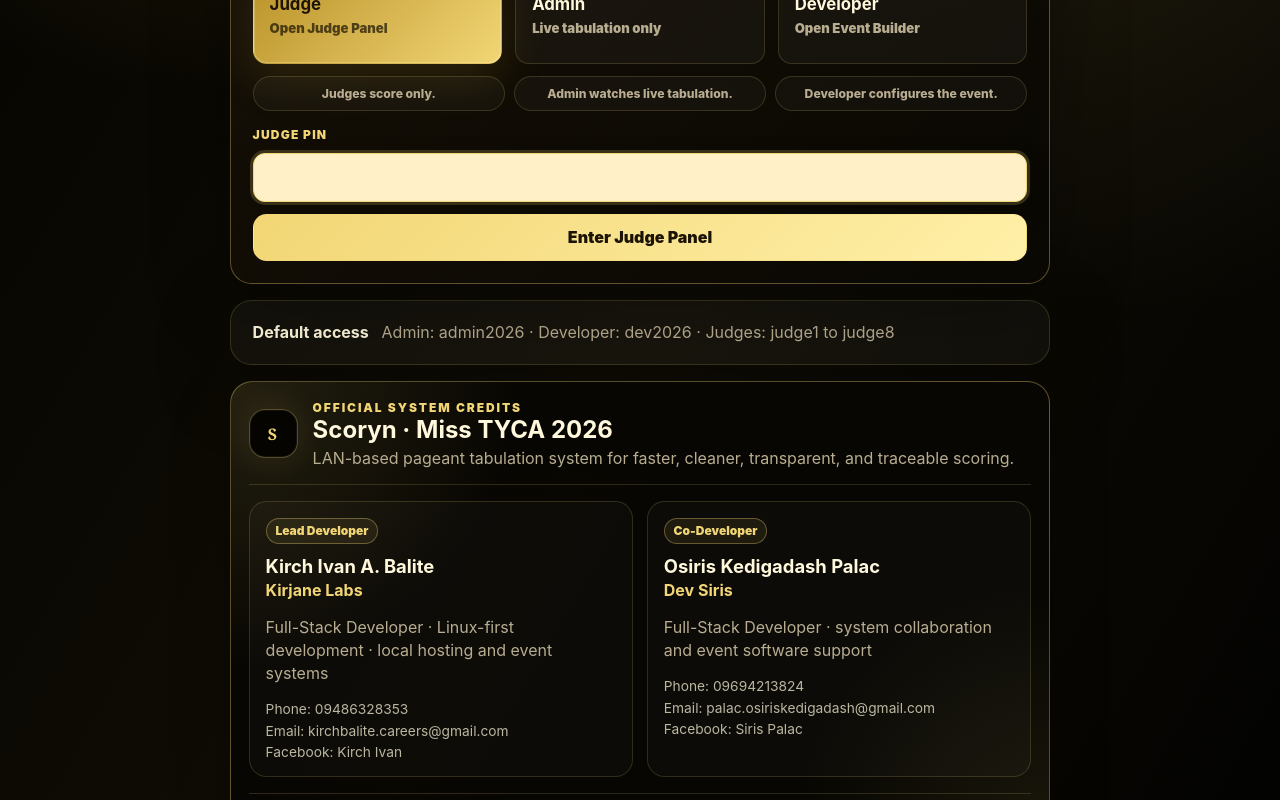
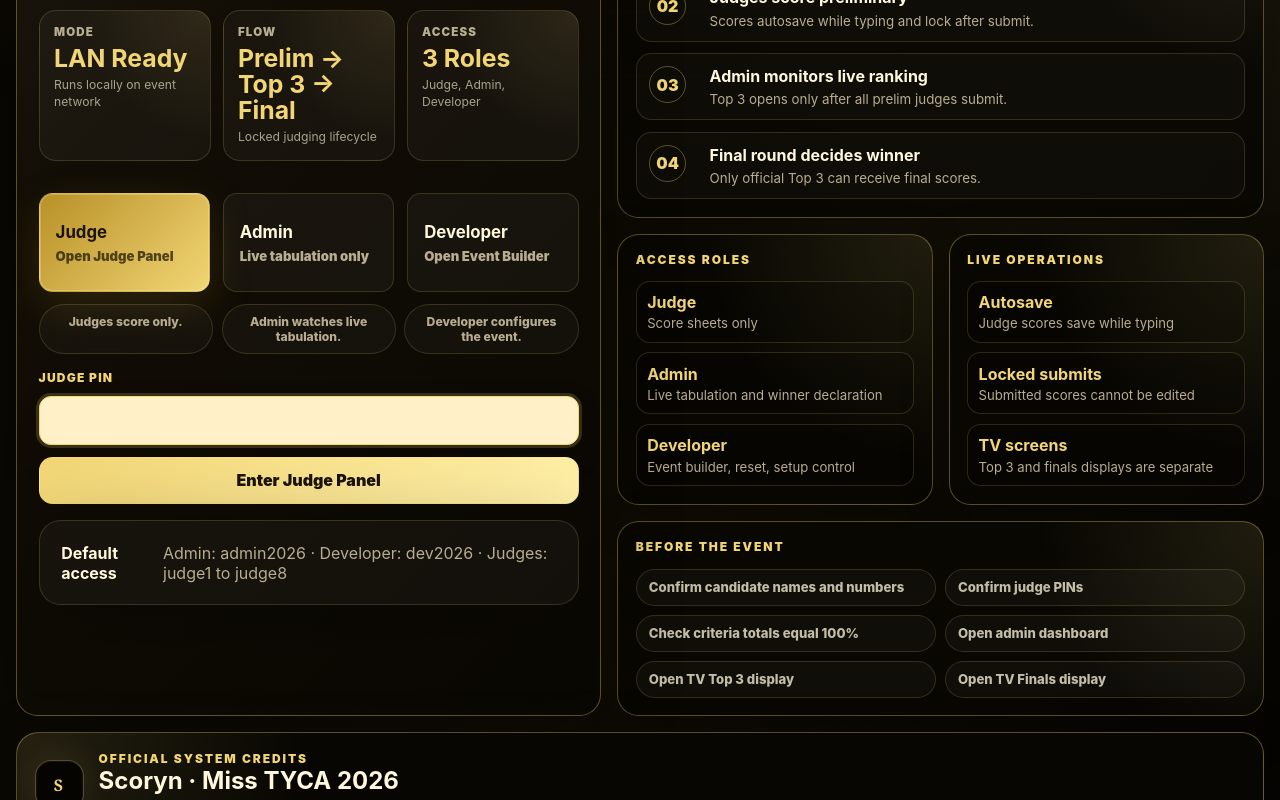
Before and after one commit to DevN4iru/scoryn-tyca-lan, a React (Vite) app: page / in a window 1280 px wide. Shown: the part 500-1300 px from the top of the page. Built offline with nearby package versions, Linux system fonts and the light colour scheme.

Commit message:
Expand landing guide and official footer

```diff
--- a/src/App.jsx
+++ b/src/App.jsx
@@ -89,47 +89,53 @@ function SectionTitle({ eyebrow, title, children }) {
   );
 }
 
-// OFFICIAL_CREDITS_FOOTER_PATCH:
-// Official credits footer for the Scoryn TYCA LAN event system.
+// LANDING_GUIDE_FOOTER_PATCH:
+// Official system guide and credits for the Scoryn TYCA LAN event system.
 function CreditsFooter() {
   const year = new Date().getFullYear();
 
   return (
-    <footer className="credits-footer">
+    <footer className="credits-footer credits-footer-pro">
       <div className="credits-brand">
         <div className="logo-mark small">S</div>
         <div>
           <div className="eyebrow">Official System Credits</div>
           <h2>Scoryn · Miss TYCA 2026</h2>
           <p>
-            LAN-based pageant tabulation system for faster, cleaner, transparent,
-            and traceable scoring.
+            Built for transparent pageant scoring, locked judge submissions,
+            traceable scoring history, live tabulation, and LAN-ready event operations.
           </p>
         </div>
       </div>
 
-      <div className="credits-grid">
-        <article>
+      <div className="credits-grid credits-grid-pro">
+        <article className="credit-dev-card lead">
           <span className="pill">Lead Developer</span>
           <h3>Kirch Ivan A. Balite</h3>
           <strong>Kirjane Labs</strong>
-          <p>Full-Stack Developer · Linux-first development · local hosting and event systems</p>
+          <p>
+            Full-Stack Developer · Linux-first development · local hosting · event systems ·
+            practical production tooling.
+          </p>
           <ul>
-            <li>Phone: 09486328353</li>
-            <li>Email: kirchbalite.careers@gmail.com</li>
-            <li>Facebook: Kirch Ivan</li>
+            <li><b>Phone:</b> 09486328353</li>
+            <li><b>Email:</b> kirchbalite.careers@gmail.com</li>
+            <li><b>Facebook:</b> Kirch Ivan</li>
           </ul>
         </article>
 
-        <article>
+        <article className="credit-dev-card">
           <span className="pill">Co-Developer</span>
           <h3>Osiris Kedigadash Palac</h3>
           <strong>Dev Siris</strong>
-          <p>Full-Stack Developer · system collaboration and event software support</p>
+          <p>
+            Full-Stack Developer · system collaboration · event software support ·
+            pageant tabulation workflow assistance.
+          </p>
           <ul>
-            <li>Phone: 09694213824</li>
-            <li>Email: palac.osiriskedigadash@gmail.com</li>
-            <li>Facebook: Siris Palac</li>
+            <li><b>Phone:</b> 09694213824</li>
+            <li><b>Email:</b> palac.osiriskedigadash@gmail.com</li>
+            <li><b>Facebook:</b> Siris Palac</li>
           </ul>
         </article>
       </div>
@@ -139,6 +145,63 @@ function CreditsFooter() {
         <span>© {year} Kirch Ivan A. Balite and Osiris Kedigadash Palac. All rights reserved.</span>
       </div>
     </footer>
+  );
+}
+
+function SystemGuidePanel() {
+  return (
+    <aside className="system-guide-panel">
+      <section className="guide-card guide-hero">
+        <div className="eyebrow">Operator Guide</div>
+        <h2>Run the event without guessing.</h2>
+        <p>
+          Scoryn separates developer setup, judge scoring, admin control, and TV display
+          so the event flow stays clean during the actual pageant.
+        </p>
+      </section>
+
+      <section className="guide-card">
+        <div className="eyebrow">Event Flow</div>
+        <div className="guide-steps">
+          <div><span>01</span><strong>Developer prepares setup</strong><small>Candidates, judges, PINs, and criteria.</small></div>
+          <div><span>02</span><strong>Judges score preliminary</strong><small>Scores autosave while typing and lock after submit.</small></div>
+          <div><span>03</span><strong>Admin monitors live ranking</strong><small>Top 3 opens only after all prelim judges submit.</small></div>
+          <div><span>04</span><strong>Final round decides winner</strong><small>Only official Top 3 can receive final scores.</small></div>
+        </div>
+      </section>
+
+      <section className="guide-grid-compact">
+        <article className="guide-card">
+          <div className="eyebrow">Access Roles</div>
+          <ul className="guide-list">
+            <li><b>Judge</b><span>Score sheets only</span></li>
+            <li><b>Admin</b><span>Live tabulation and winner declaration</span></li>
+            <li><b>Developer</b><span>Event builder, reset, setup control</span></li>
+          </ul>
+        </article>
+
+        <article className="guide-card">
+          <div className="eyebrow">Live Operations</div>
+          <ul className="guide-list">
+            <li><b>Autosave</b><span>Judge scores save while typing</span></li>
+            <li><b>Locked submits</b><span>Submitted scores cannot be edited</span></li>
+            <li><b>TV screens</b><span>Top 3 and finals displays are separate</span></li>
+          </ul>
+        </article>
+      </section>
+
+      <section className="guide-card">
+        <div className="eyebrow">Before the Event</div>
+        <div className="checklist-grid">
+          <span>Confirm candidate names and numbers</span>
+          <span>Confirm judge PINs</span>
+          <span>Check criteria totals equal 100%</span>
+          <span>Open admin dashboard</span>
+          <span>Open TV Top 3 display</span>
+          <span>Open TV Finals display</span>
+        </div>
+      </section>
+    </aside>
   );
 }
 
@@ -178,8 +241,9 @@ function Login({ onLogin }) {
   }
 
   return (
-    <main className="page narrow">
-      <section className="hero-card">
+    <main className="page landing-page">
+      <div className="landing-shell">
+        <section className="hero-card landing-login-card">
           <div className="eyebrow">LAN Production System</div>
           <h2>Fast, clean, and reliable pageant tabulation.</h2>
           <p>
@@ -220,12 +284,15 @@ function Login({ onLogin }) {
             <button type="submit">Enter {enterLabel}</button>
             {error && <p className="error">{error}</p>}
           </form>
-      </section>
 
-      <section className="info-strip">
+          <section className="info-strip landing-access-strip">
             <strong>Default access</strong>
             <span>Admin: admin2026 · Developer: dev2026 · Judges: judge1 to judge8</span>
           </section>
+        </section>
+
+        <SystemGuidePanel />
+      </div>
 
       <CreditsFooter />
     </main>
--- a/src/styles.css
+++ b/src/styles.css
@@ -1177,3 +1177,194 @@ th {
     align-items: flex-start;
   }
 }
+
+
+/* =========================================================
+   Landing Guide Footer Revision
+   Uses blank landing-page space for system guide, access guide, and operator checklist.
+   ========================================================= */
+
+.landing-page {
+  width: min(1560px, calc(100vw - 2rem));
+}
+
+.landing-shell {
+  display: grid;
+  grid-template-columns: minmax(520px, 0.95fr) minmax(520px, 1.05fr);
+  gap: 1rem;
+  align-items: stretch;
+}
+
+.landing-login-card {
+  display: flex;
+  flex-direction: column;
+  justify-content: center;
+  min-height: 37rem;
+}
+
+.landing-access-strip {
+  margin: 1rem 0 0;
+}
+
+.system-guide-panel {
+  display: grid;
+  gap: 1rem;
+}
+
+.guide-card {
+  border: 1px solid var(--line);
+  border-radius: 1.35rem;
+  padding: 1.1rem;
+  background:
+    radial-gradient(circle at top right, rgba(242, 214, 117, 0.11), transparent 14rem),
+    rgba(9, 7, 3, 0.88);
+  box-shadow: 0 14px 50px rgba(0, 0, 0, 0.18);
+}
+
+.guide-hero {
+  min-height: 10rem;
+  display: grid;
+  align-content: center;
+}
+
+.guide-card h2,
+.guide-card p {
+  margin: 0;
+}
+
+.guide-card p {
+  margin-top: 0.45rem;
+  color: var(--muted);
+  line-height: 1.5;
+}
+
+.guide-steps {
+  display: grid;
+  gap: 0.7rem;
+  margin-top: 0.9rem;
+}
+
+.guide-steps div {
+  display: grid;
+  grid-template-columns: 3rem 1fr;
+  gap: 0.35rem 0.8rem;
+  align-items: start;
+  border: 1px solid var(--line-soft);
+  border-radius: 0.95rem;
+  padding: 0.75rem;
+  background: rgba(255, 255, 255, 0.025);
+}
+
+.guide-steps span {
+  grid-row: span 2;
+  display: inline-grid;
+  place-items: center;
+  width: 2.35rem;
+  height: 2.35rem;
+  border: 1px solid var(--line);
+  border-radius: 999rem;
+  color: var(--gold);
+  font-weight: 1000;
+}
+
+.guide-steps strong {
+  color: var(--text);
+}
+
+.guide-steps small {
+  color: var(--muted);
+}
+
+.guide-grid-compact {
+  display: grid;
+  grid-template-columns: repeat(2, minmax(0, 1fr));
+  gap: 1rem;
+}
+
+.guide-list {
+  display: grid;
+  gap: 0.6rem;
+  margin: 0.85rem 0 0;
+  padding: 0;
+  list-style: none;
+}
+
+.guide-list li {
+  display: grid;
+  gap: 0.2rem;
+  border: 1px solid var(--line-soft);
+  border-radius: 0.85rem;
+  padding: 0.65rem;
+  background: rgba(0, 0, 0, 0.15);
+}
+
+.guide-list b {
+  color: var(--gold);
+}
+
+.guide-list span {
+  color: var(--muted);
+  font-size: 0.82rem;
+}
+
+.checklist-grid {
+  display: grid;
+  grid-template-columns: repeat(2, minmax(0, 1fr));
+  gap: 0.55rem;
+  margin-top: 0.9rem;
+}
+
+.checklist-grid span {
+  border: 1px solid var(--line-soft);
+  border-radius: 999rem;
+  padding: 0.6rem 0.75rem;
+  color: rgba(255, 248, 220, 0.75);
+  background: rgba(255, 255, 255, 0.03);
+  font-size: 0.82rem;
+  font-weight: 800;
+}
+
+.credits-footer-pro {
+  margin-top: 1rem;
+}
+
+.credits-grid-pro {
+  grid-template-columns: 1.1fr 1fr;
+}
+
+.credit-dev-card.lead {
+  border-color: rgba(242, 214, 117, 0.48);
+  background:
+    radial-gradient(circle at top right, rgba(242, 214, 117, 0.16), transparent 12rem),
+    rgba(255, 255, 255, 0.03);
+}
+
+@media (max-width: 1180px) {
+  .landing-shell,
+  .guide-grid-compact,
+  .credits-grid-pro {
+    grid-template-columns: 1fr;
+  }
+
+  .landing-login-card {
+    min-height: auto;
+  }
+}
+
+@media (max-width: 720px) {
+  .landing-page {
+    width: min(100vw - 1rem, 1560px);
+  }
+
+  .checklist-grid {
+    grid-template-columns: 1fr;
+  }
+
+  .guide-steps div {
+    grid-template-columns: 1fr;
+  }
+
+  .guide-steps span {
+    grid-row: auto;
+  }
+}
```
Lines whose indentation alone changed are shown as unchanged.
